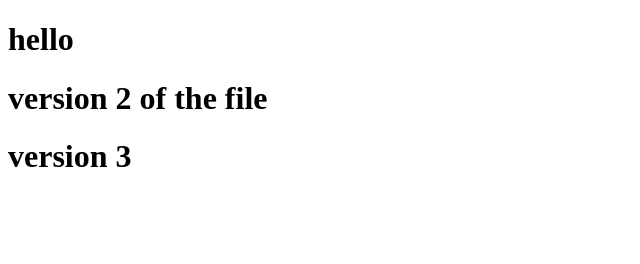
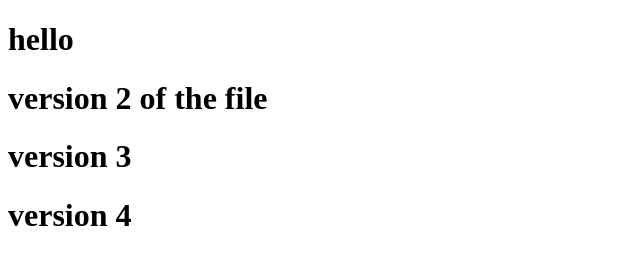
Before and after one commit to ashucodx/new-repo, a plain HTML site: page index.html in a window 1280 px wide. Shown: the whole page, without its empty margins (0-640 px from the left). Drawn offline with Linux system fonts and the light colour scheme.

Commit message:
fourth v4

```diff
--- a/index.html
+++ b/index.html
@@ -9,5 +9,6 @@
     <h1>hello</h1>
     <h1>version 2 of the file</h1>
     <h1>version 3</h1>
+    <h1>version 4</h1>
 </body>
 </html>
```
